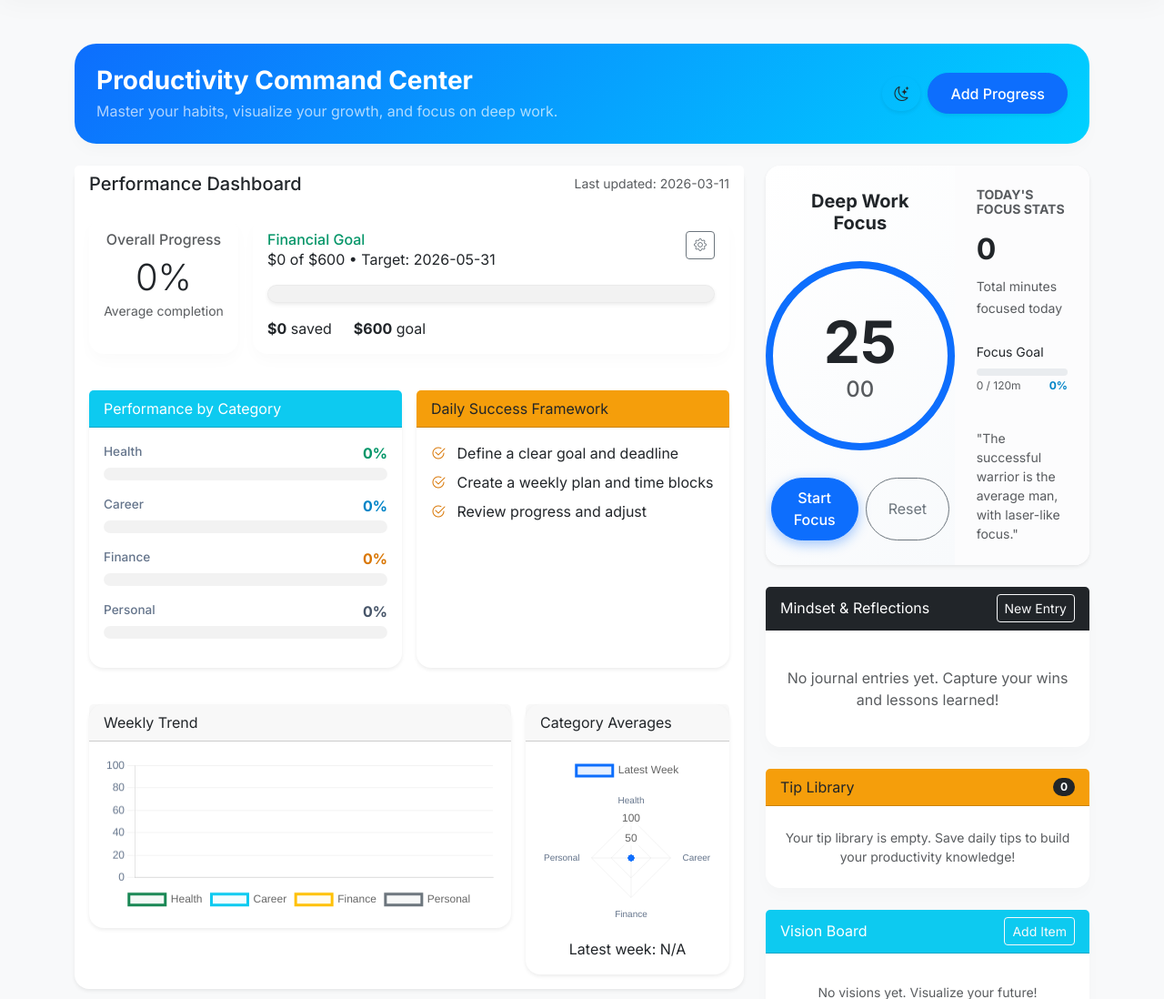
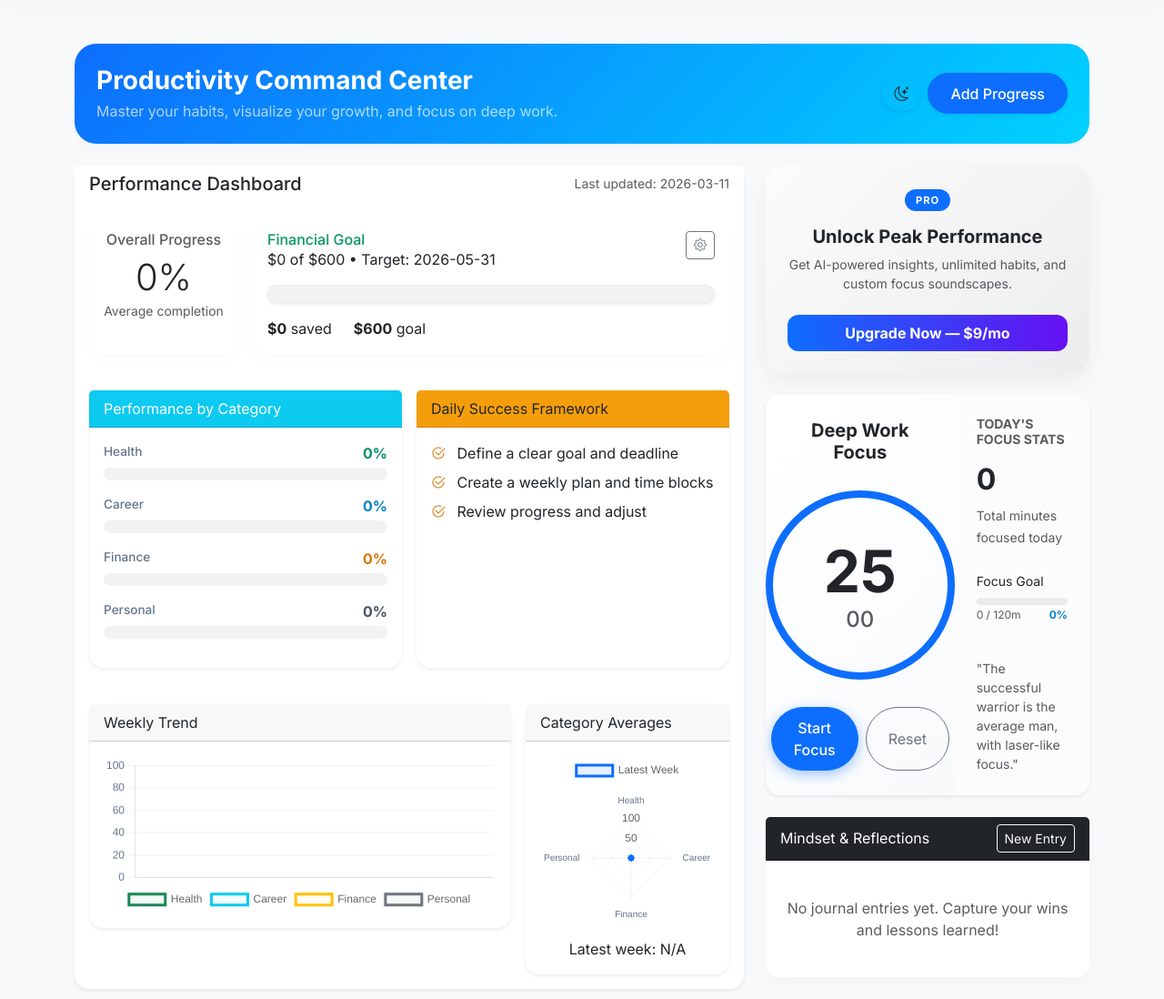
Before and after one commit to Daud-stack/Personal-productivity-app, a Flask app: page /dashboard/ in a window 1280 px wide. Shown: the part 57-1155 px from the top of the page at 91% size. Run offline with Flask 3, Linux system fonts and the light colour scheme; the visitor is signed in with stand-in values (Sample User, id 1); data that the repository does not hold is empty.

Commit message:
Implement SaaS infrastructure: Premium tiers, Stripe core, and AI Insights engine

```diff
--- a/app.py
+++ b/app.py
@@ -20,7 +20,9 @@ def create_app():
         MAIL_USE_TLS=os.environ.get('MAIL_USE_TLS', 'true').lower() in ['true', 'on', '1'],
         MAIL_USERNAME=os.environ.get('MAIL_USERNAME'),
         MAIL_PASSWORD=os.environ.get('MAIL_PASSWORD'),
-        MAIL_DEFAULT_SENDER=os.environ.get('MAIL_DEFAULT_SENDER', os.environ.get('MAIL_USERNAME'))
+        MAIL_DEFAULT_SENDER=os.environ.get('MAIL_DEFAULT_SENDER', os.environ.get('MAIL_USERNAME')),
+        STRIPE_PUBLIC_KEY=os.environ.get('STRIPE_PUBLIC_KEY'),
+        STRIPE_SECRET_KEY=os.environ.get('STRIPE_SECRET_KEY')
     )
 
     # --- Initialize extensions ---
--- a/blueprints/dashboard/routes.py
+++ b/blueprints/dashboard/routes.py
@@ -1,9 +1,10 @@
-from flask import Blueprint, render_template, redirect, url_for, request, flash, jsonify
+from flask import Blueprint, render_template, redirect, url_for, request, flash, jsonify, current_app
 from flask_login import login_required, current_user
 from extensions import db
-from models import WeeklyRow, VisionItem, Setting, JournalEntry, Habit, HabitLog, SavedTip, FocusSession
+from models import WeeklyRow, VisionItem, Setting, JournalEntry, Habit, HabitLog, SavedTip, FocusSession, User
 from datetime import datetime
 import random
+import stripe
 
 dashboard_bp = Blueprint('dashboard', __name__)
 
@@ -262,3 +263,65 @@ def delete_vision(item_id):
     db.session.commit()
     flash('Vision item removed.', 'info')
     return redirect(url_for('dashboard.index'))
+
+@dashboard_bp.route('/create-checkout-session')
+@login_required
+def create_checkout_session():
+    stripe.api_key = current_app.config['STRIPE_SECRET_KEY']
+    try:
+        checkout_session = stripe.checkout.Session.create(
+            payment_method_types=['card'],
+            line_items=[
+                {
+                    'price_data': {
+                        'currency': 'usd',
+                        'unit_amount': 900,
+                        'product_data': {
+                            'name': 'Productivity Pro Monthly',
+                            'description': 'Unlimited habits, AI insights, and more.',
+                        },
+                        'recurring': {'interval': 'month'},
+                    },
+                    'quantity': 1,
+                },
+            ],
+            mode='subscription',
+            success_url=url_for('dashboard.success', _external=True) + '?session_id={CHECKOUT_SESSION_ID}',
+            cancel_url=url_for('dashboard.cancel', _external=True),
+            client_reference_id=str(current_user.id)
+        )
+        return redirect(checkout_session.url, code=303)
+    except Exception as e:
+        flash(f"Error creating payment session: {str(e)}", "danger")
+        return redirect(url_for('dashboard.index'))
+
+@dashboard_bp.route('/success')
+@login_required
+def success():
+    session_id = request.args.get('session_id')
+    # In a real app, you'd verify the session with Stripe here
+    # For now, we'll just upgrade the user
+    current_user.is_premium = True
+    db.session.commit()
+    flash('Welcome to Pro! Your features are now unlocked.', 'success')
+    return redirect(url_for('dashboard.index'))
+
+@dashboard_bp.route('/cancel')
+@login_required
+def cancel():
+    flash('Upgrade cancelled. No charges were made.', 'info')
+    return redirect(url_for('dashboard.index'))
+
+@dashboard_bp.route('/pro-analytics')
+@login_required
+def pro_analytics():
+    if not current_user.is_pro:
+        flash('This is a Pro feature. Please upgrade to access.', 'warning')
+        return redirect(url_for('dashboard.index'))
+
+    # Simple "AI" logic: Calculate some stats to show off
+    total_habits = HabitLog.query.join(Habit).filter(Habit.user_id == current_user.id, HabitLog.status == True).count()
+    total_focus = db.session.query(db.func.sum(FocusSession.duration)).filter(FocusSession.user_id == current_user.id).scalar() or 0
+
+    # We would integrate a real LLM here using the data above
+    return render_template('dashboard/pro_analytics.html', total_habits=total_habits, total_focus=total_focus)
--- a/models.py
+++ b/models.py
@@ -9,7 +9,13 @@ class User(UserMixin, db.Model):
     username = db.Column(db.String(64), index=True, unique=True, nullable=False)
     password_hash = db.Column(db.String(256))
     is_admin = db.Column(db.Boolean, default=False, nullable=False)
+    is_premium = db.Column(db.Boolean, default=False, nullable=False)
+    stripe_customer_id = db.Column(db.String(128))
     last_seen = db.Column(db.DateTime, default=datetime.utcnow)
+
+    @property
+    def is_pro(self):
+        return self.is_premium or self.is_admin
 
     def set_password(self, password):
         self.password_hash = generate_password_hash(password)
--- a/requirements.txt
+++ b/requirements.txt
@@ -10,3 +10,4 @@ SQLAlchemy==2.0.29
 waitress==3.0.0
 gunicorn==21.2.0
 psycopg2-binary==2.9.9
+stripe==8.5.0
--- /dev/null
+++ b/templates/dashboard/_pro_section.html
@@ -0,0 +1,114 @@
+{% if not current_user.is_pro %}
+<div class="card border-0 mb-4 pro-upgrade-card overflow-hidden" data-aos="zoom-in">
+    <div class="card-body p-4 text-center">
+        <div class="pro-badge mb-3 d-inline-block">PRO</div>
+        <h5 class="fw-bold mb-2">Unlock Peak Performance</h5>
+        <p class="small text-muted mb-4">
+            Get AI-powered insights, unlimited habits, and custom focus soundscapes.
+        </p>
+        <button class="btn btn-premium w-100 py-2 fw-bold" data-bs-toggle="modal" data-bs-target="#proModal">
+            Upgrade Now — $9/mo
+        </button>
+    </div>
+</div>
+
+<!-- Pro Modal -->
+<div class="modal fade" id="proModal" tabindex="-1" aria-hidden="true">
+    <div class="modal-dialog modal-dialog-centered">
+        <div class="modal-content border-0 overflow-hidden shadow-lg" style="border-radius: 20px;">
+            <div class="modal-body p-0">
+                <div class="pro-modal-header p-4 text-center">
+                    <button type="button" class="btn-close btn-close-white position-absolute end-0 top-0 m-3" data-bs-dismiss="modal"></button>
+                    <div class="h3 fw-bold text-white mb-0">Go Unlimited</div>
+                </div>
+                <div class="p-4">
+                    <ul class="list-unstyled mb-4">
+                        <li class="mb-3 d-flex align-items-center">
+                            <i class="bi bi-robot text-primary me-2 fs-5"></i>
+                            <span><strong>AI Growth Strategy:</strong> Personalized habit coaching.</span>
+                        </li>
+                        <li class="mb-3 d-flex align-items-center">
+                            <i class="bi bi-infinite text-primary me-2 fs-5"></i>
+                            <span><strong>Unlimited Tracking:</strong> No limits on habits or vision items.</span>
+                        </li>
+                        <li class="mb-3 d-flex align-items-center">
+                            <i class="bi bi-cloud-arrow-down text-primary me-2 fs-5"></i>
+                            <span><strong>Data Export:</strong> Weekly PDF productivity reports.</span>
+                        </li>
+                        <li class="mb-3 d-flex align-items-center">
+                            <i class="bi bi-palette text-primary me-2 fs-5"></i>
+                            <span><strong>Premium Themes:</strong> Exclusive dashboard color schemes.</span>
+                        </li>
+                    </ul>
+                    <a href="{{ url_for('dashboard.create_checkout_session') }}" class="btn btn-primary w-100 py-3 fw-bold fs-5 shadow">
+                        Continue to Payment
+                    </a>
+                    <p class="text-center small text-muted mt-3 mb-0">Secure payments powered by Stripe</p>
+                </div>
+            </div>
+        </div>
+    </div>
+</div>
+{% else %}
+<div class="card border-0 mb-4 pro-status-card">
+    <div class="card-body p-3 d-flex align-items-center justify-content-between">
+        <div class="d-flex align-items-center">
+            <div class="pro-icon-active me-2">
+                <i class="bi bi-star-fill text-warning"></i>
+            </div>
+            <span class="small fw-bold">PRO Member</span>
+        </div>
+        <a href="{{ url_for('dashboard.pro_analytics') }}" class="btn btn-sm btn-outline-primary rounded-pill px-3 py-1 fw-bold">
+            AI Insights
+        </a>
+    </div>
+</div>
+{% endif %}
+
+<style>
+.pro-upgrade-card {
+    background: linear-gradient(135deg, #fdfbfb 0%, #ebedee 100%);
+    border-radius: 20px;
+    box-shadow: 0 10px 25px rgba(0,0,0,0.05);
+}
+body.dark-mode .pro-upgrade-card {
+    background: linear-gradient(135deg, #1e293b 0%, #0f172a 100%);
+}
+.pro-badge {
+    background: #0d6efd;
+    color: white;
+    font-size: 0.7rem;
+    font-weight: 800;
+    padding: 4px 12px;
+    border-radius: 50px;
+    letter-spacing: 1px;
+}
+.btn-premium {
+    background: linear-gradient(90deg, #0d6efd 0%, #6610f2 100%);
+    color: white;
+    border: none;
+    border-radius: 12px;
+    transition: transform 0.2s;
+}
+.btn-premium:hover {
+    color: white;
+    transform: scale(1.02);
+    box-shadow: 0 5px 15px rgba(102, 16, 242, 0.4);
+}
+.pro-modal-header {
+    background: linear-gradient(135deg, #0d6efd 0%, #6610f2 100%);
+    height: 120px;
+    display: flex;
+    align-items: center;
+    justify-content: center;
+}
+.pro-icon-active {
+    width: 24px;
+    height: 24px;
+    background: rgba(255, 193, 7, 0.1);
+    border-radius: 6px;
+    display: flex;
+    align-items: center;
+    justify-content: center;
+}
+</style>
--- a/templates/index.html
+++ b/templates/index.html
@@ -74,6 +74,7 @@
 
   <!-- Focus Hub and Sidebar Widgets -->
   <div class="col-lg-4">
+    {% include 'dashboard/_pro_section.html' %}
     {% include 'dashboard/_focus_section.html' %}
     {% include 'dashboard/_journal_section.html' %}
     {% include 'dashboard/_saved_tips_section.html' %}
```
Also changed, not shown: templates/dashboard/pro_analytics.html (added, +110 -0 lines).
